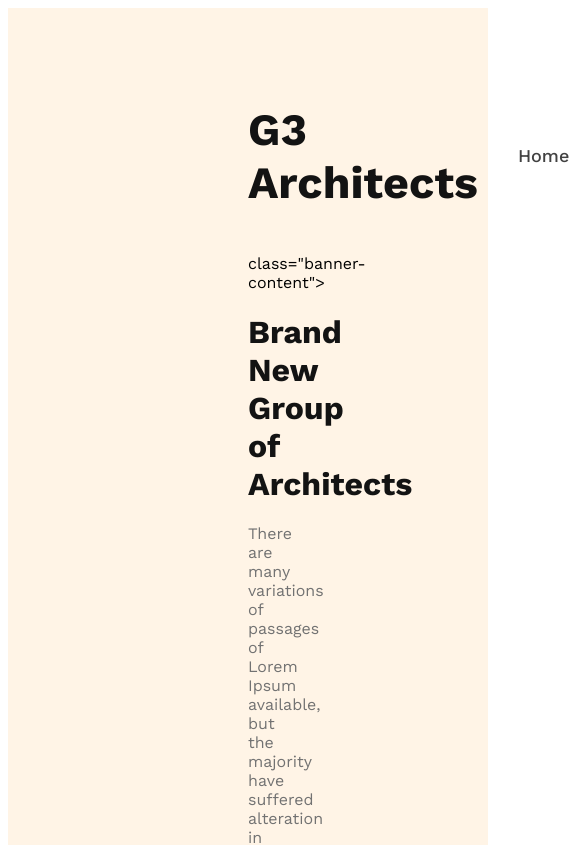
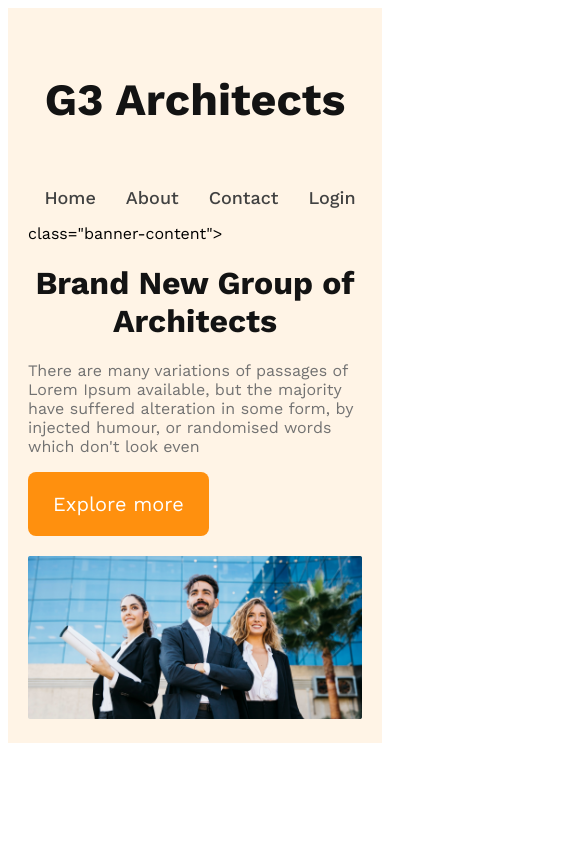
Before and after one commit to mehjabinWD/G3-architects-website, a plain HTML site: page index.html in a window 390 px wide. Shown: the top 845 px of the page, 585 px wide, since content can reach past the window. Drawn offline with nearby package versions, Linux system fonts and the light colour scheme.

Commit message:
finished the header section for mobile and media devices

```diff
--- a/style.css
+++ b/style.css
@@ -7,7 +7,15 @@
 
 }
 .btn-primary{
-
+    border-radius: 8px;
+    color: #FFF;
+    font-size: 1.25rem;
+background: #FF900E;
+padding: 20px 25px;
+color: #FFF;
+cursor: pointer;
+border: 0;
+text-align: center;
 }
 /* header styles */
 header{
@@ -50,8 +58,39 @@ nav{
       font-size: 4 rem;
       font-weight: 700;
       color: #131313;
+      text-align: center;
 
   }
   .banner-description{
     color: #727272;
+
   }
+  .banner img{
+    margin-top: 20px;
+    width: 100%;
+  }
+
+
+
+  /* responsive media queries */
+  /*mobile devices */
+  @media screen and (max-width: 576px) {
+    header{
+        padding: 20px;
+    }
+    nav{
+       flex-direction: column;
+    }
+
+  }
+
+  /* tablet or medium devices */
+  @media screen and (min-width:576px) and (max-width:960px)  {
+    header{
+        padding:50px ;
+    }
+    nav{
+       flex-direction: column;
+    }
+
+  }
```
